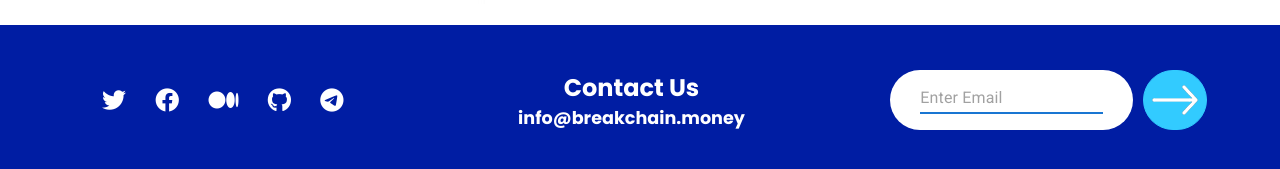
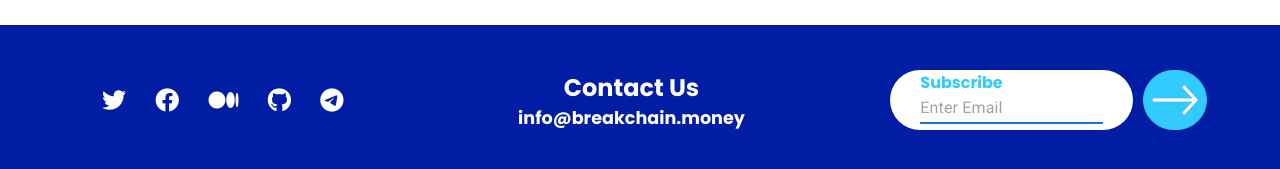
Before and after one commit to breakchain/breakchain-protocol-homepage, a React (Create React App) app: page / in a window 1280 px wide. Shown: the part 1590-1759 px from the top of the page. Built offline with nearby package versions, Linux system fonts and the light colour scheme; no server answers.

Commit message:
add subscribe text

```diff
--- a/src/App.scss
+++ b/src/App.scss
@@ -236,6 +236,9 @@ body {
   flex-direction: row;
   flex-wrap: nowrap;
 }
+.textfieldHeader {
+  color:#32CBFF;
+}
 .textfieldSection {
   display: block;
   background-color: white;
--- a/src/Footer.jsx
+++ b/src/Footer.jsx
@@ -39,6 +39,7 @@ const Footer = () => {
           <div className="emailSection">
             <div className='emailHolder'>
               <div className='textfieldSection'>
+              <div className='textfieldHeader'>Subscribe</div>
                 <TextField
                   variant="standard"
                   value={email}
@@ -47,7 +48,6 @@ const Footer = () => {
                   id="email"
                   // label="Subscribe"
                   size="small"
-                  sx={{marginTop:'15px'}}
                   focused
                 />
               </div>
```
